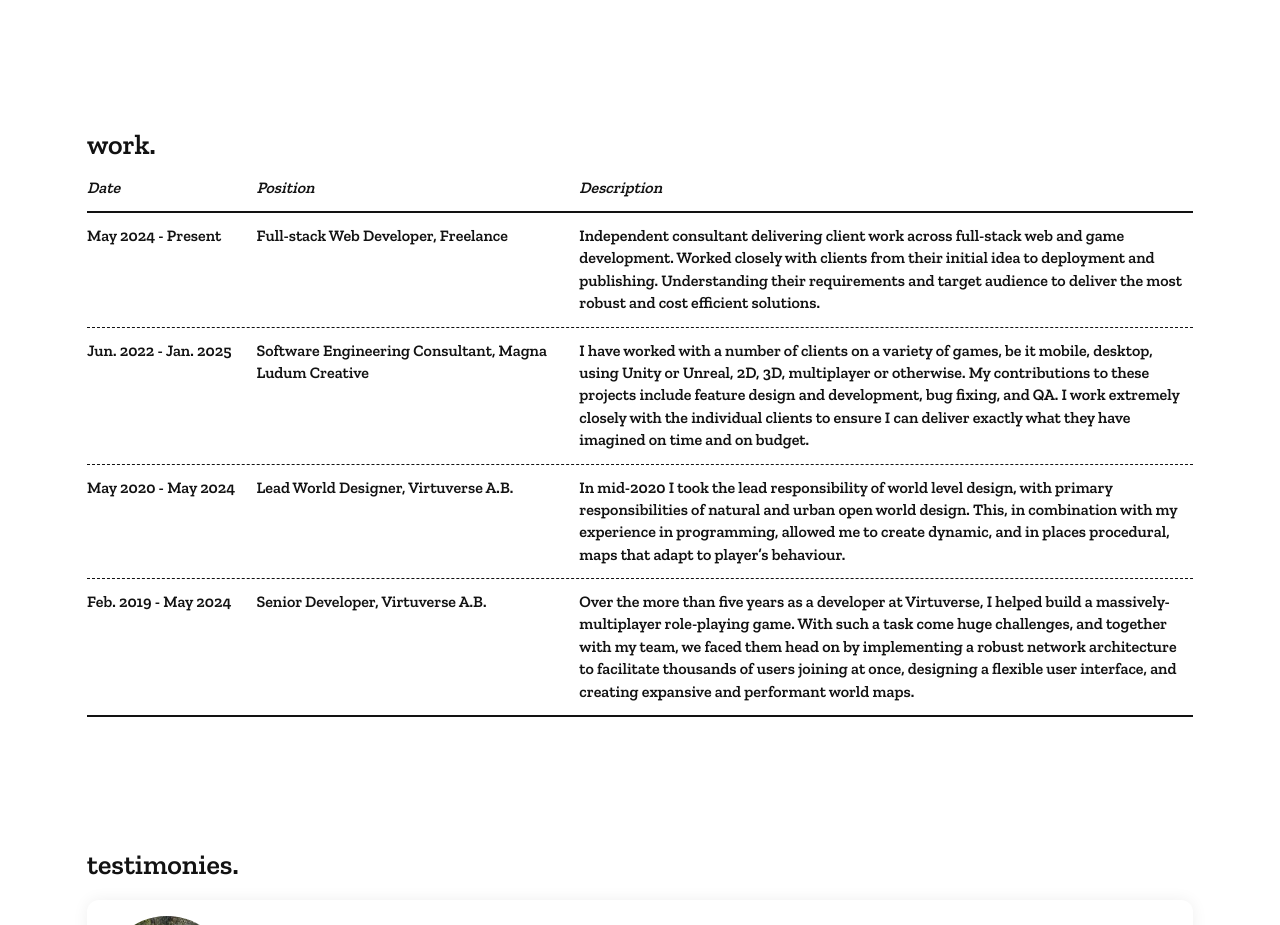
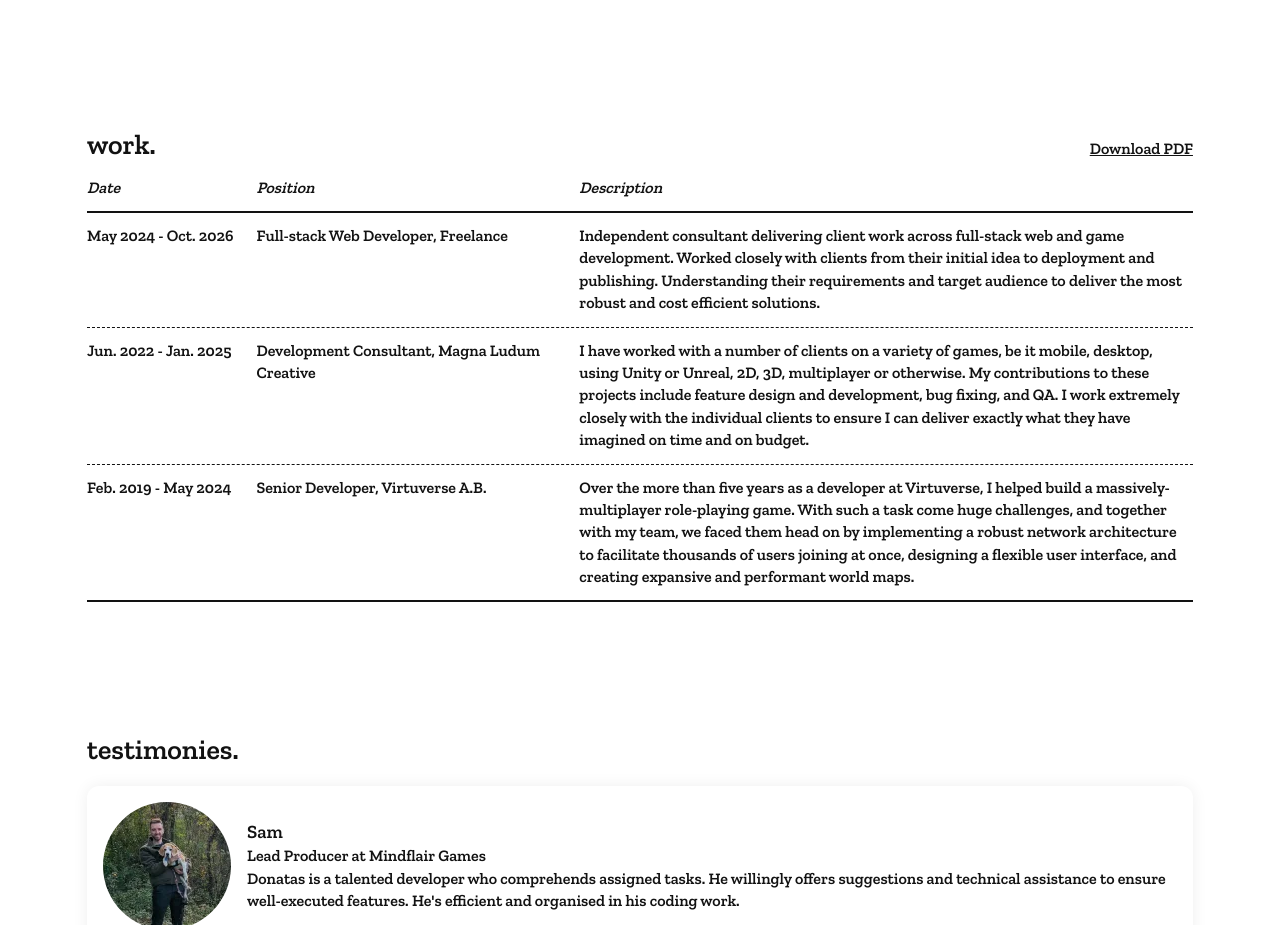
Before and after one commit to aelliixx/aelliixx-personal, a Next.js app: page / in a window 1280 px wide. Shown: the part 6560-7485 px from the top of the page. Built offline with nearby package versions, Linux system fonts and the light colour scheme.

Commit message:
Work: updated work experience, added resume pdf

```diff
--- a/src/app/page.module.scss
+++ b/src/app/page.module.scss
@@ -205,6 +205,12 @@ body[data-dark=false] .alt_button {
   }
 }
 
+.work {
+  display: flex;
+  justify-content: space-between;
+  align-items: baseline;
+}
+
 .table {
   display: flex;
   flex-direction: column;
@@ -266,6 +272,23 @@ body[data-dark=false] .alt_button {
     }
   }
 
+  .row {
+    display: flex !important;
+    flex-direction: column;
+    gap: 0.25rem !important;
+
+    p:nth-of-type(2) {
+      font-size: 1.2rem;
+      text-decoration: underline;
+      text-decoration-thickness: 0.15rem;
+      text-decoration-color: #2f3d50;
+    }
+  }
+
+  .table_header:first-of-type {
+    display: none !important;
+  }
+
   .experience .grid {
     display: flex;
     flex-direction: column;
--- a/src/app/page.tsx
+++ b/src/app/page.tsx
@@ -606,7 +606,10 @@ export default function Home() {
                 </ul>
             </section>
             <section id="work">
-                <h2>work.</h2>
+                <div className={styles.work}>
+                    <h2>work.</h2>
+                    <Link href={"/resume.pdf"} download="Donatas_Mockus_Resume">Download PDF</Link>
+                </div>
                 <div className={styles.table}>
                     <div className={`${styles.row} ${styles.table_header}`}>
                         <p><i>Date</i></p>
@@ -614,28 +617,22 @@ export default function Home() {
                         <p><i>Description</i></p>
                     </div>
                     <div className={styles.row}>
-                        <p>May 2024 - Present</p>
+                        <p>May 2024 - Oct. 2026</p>
                         <p>Full-stack Web Developer, Freelance</p>
-                        <p>Independent consultant delivering client work across full-stack web and game development. Worked closely
-                           with clients from their initial idea to deployment and publishing. Understanding their requirements and target
+                        <p>Independent consultant delivering client work across full-stack web and game development.
+                           Worked closely
+                           with clients from their initial idea to deployment and publishing. Understanding their
+                           requirements and target
                            audience to deliver the most robust and cost efficient solutions.</p>
                     </div>
                     <div className={styles.row}>
                         <p>Jun. 2022 - Jan. 2025</p>
-                        <p>Software Engineering Consultant, Magna Ludum Creative</p>
+                        <p>Development Consultant, Magna Ludum Creative</p>
                         <p>I have worked with a number of clients on a variety of games, be it mobile, desktop, using
                            Unity or Unreal, 2D, 3D, multiplayer or otherwise. My contributions to these projects include
                            feature design and development, bug fixing, and QA. I work extremely closely with the
                            individual clients to ensure I can deliver exactly what they have imagined on time and on
                            budget.</p>
-                    </div>
-                    <div className={styles.row}>
-                        <p>May 2020 - May 2024</p>
-                        <p>Lead World Designer, Virtuverse A.B.</p>
-                        <p>In mid-2020 I took the lead responsibility of world level design, with primary
-                           responsibilities of natural and urban open world design. This, in combination with my
-                           experience in programming, allowed me to create dynamic, and in places procedural, maps that
-                           adapt to player’s behaviour.</p>
                     </div>
                     <div className={`${styles.row} ${styles.table_header}`}>
                         <p>Feb. 2019 - May 2024</p>
```
Also changed, not shown: 1 other file (tests, documents, lock files or other folders).
